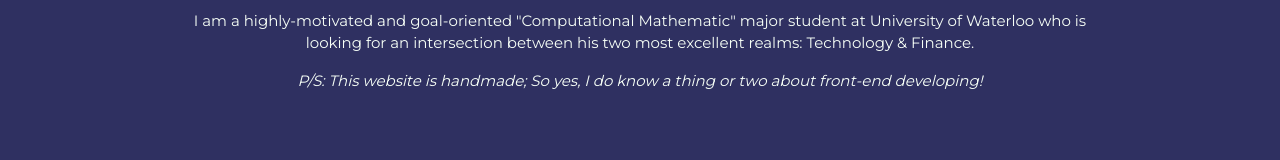
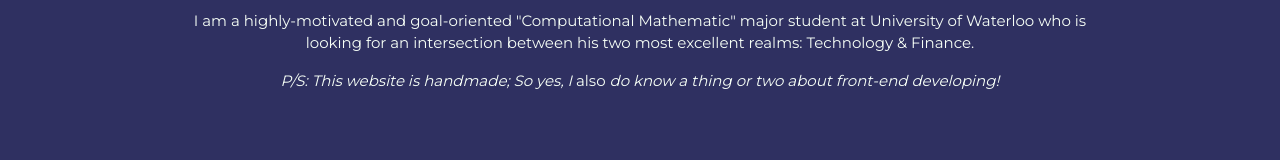
Before and after one commit to nam2176/nam2176.github.io, a plain HTML site: page index.html in a window 1280 px wide. Shown: the part 233-393 px from the top of the page. Drawn offline with Linux system fonts and the light colour scheme.

Commit message:
Update index.html

```diff
--- a/index.html
+++ b/index.html
@@ -17,7 +17,7 @@
           <h2>Co-Op Intern</h2>
 
           <p>I am a highly-motivated and goal-oriented "Computational Mathematic" major student at University of Waterloo who is looking for an intersection between his two most excellent realms: Technology & Finance.</p>
-          <p><em>P/S: This website is handmade; So yes, I do know a thing or two about front-end developing!</em></p>
+          <p><em>P/S: This website is handmade; So yes, I</em> also <em>do know a thing or two about front-end developing!</em></p>
         </div>
       </header>
 
```
